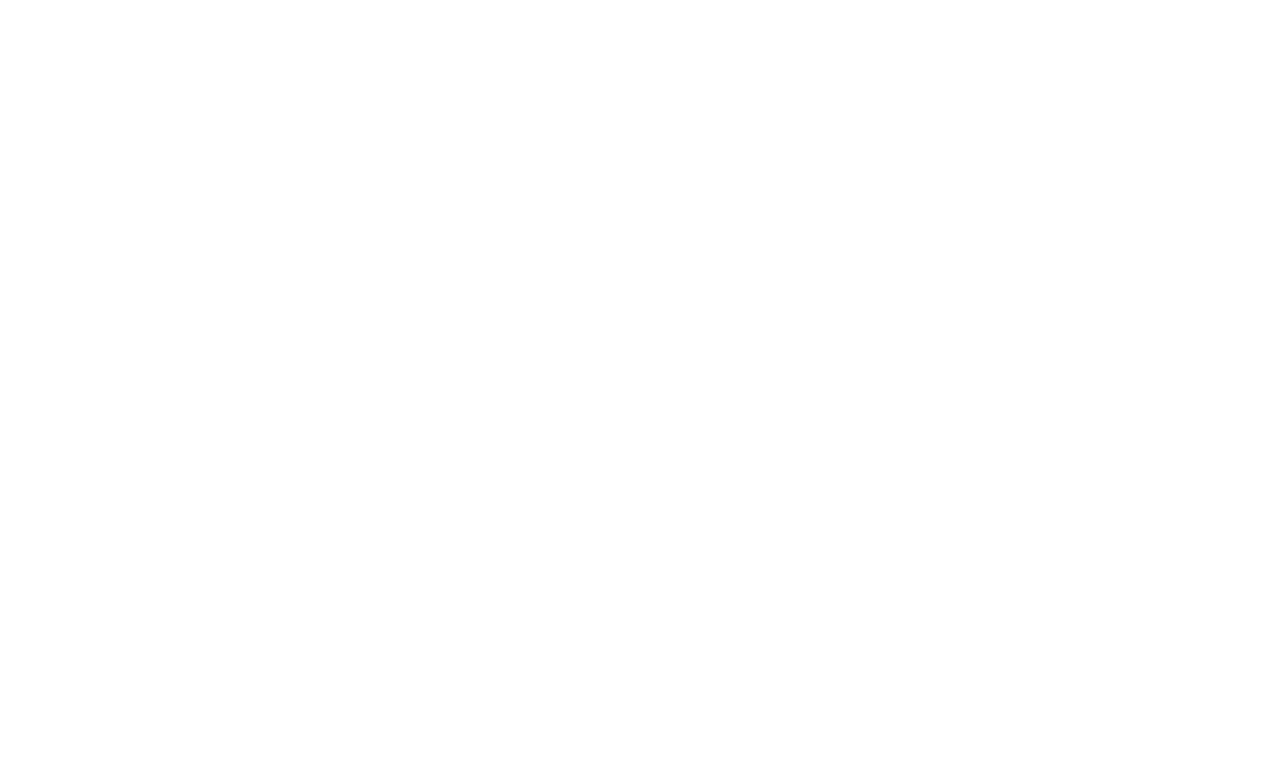
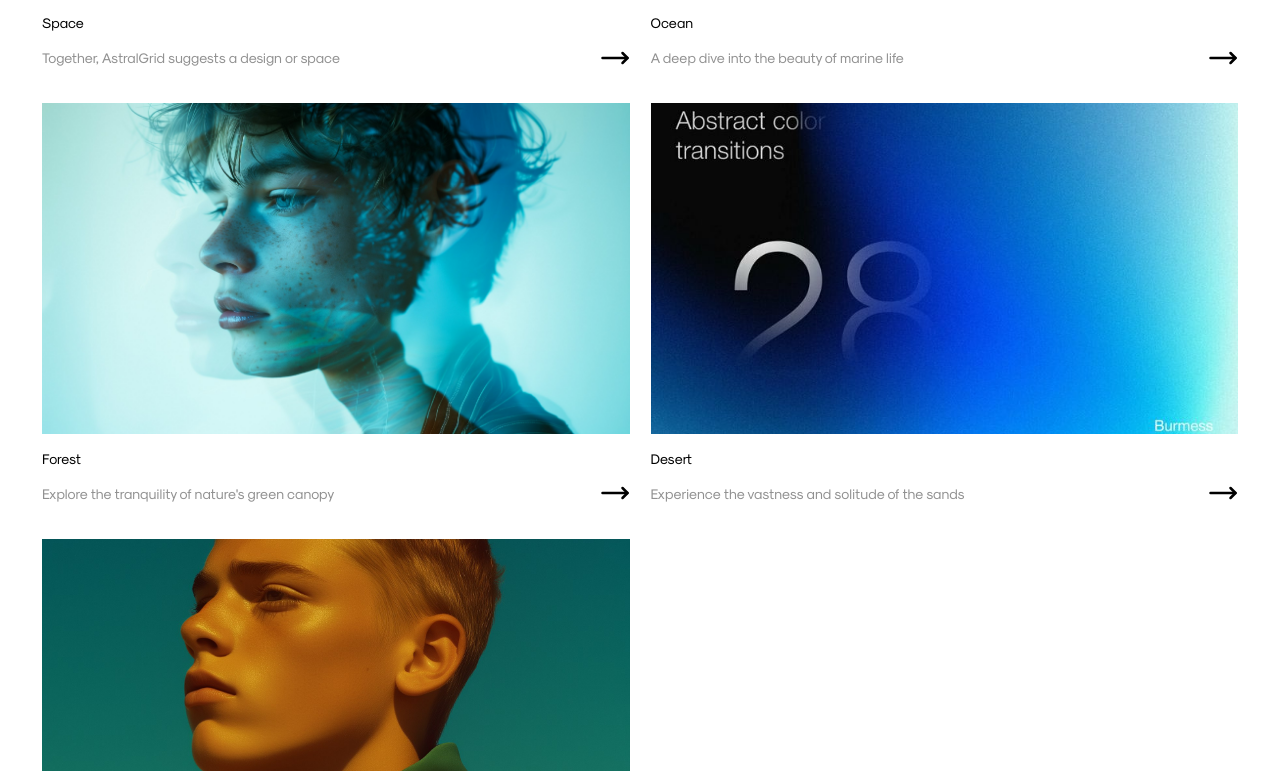
Before and after one commit to jtr-code/astral-grid, a Next.js app: page / in a window 1280 px wide. Shown: the part 1509-2280 px from the top of the page. Before the commit the page ends 1131 px from the top, so only its background shows below. Built offline with nearby package versions, Linux system fonts and the light colour scheme.

Commit message:
add : recent sites

```diff
--- a/app/home/page.tsx
+++ b/app/home/page.tsx
@@ -1,6 +1,7 @@
 import Header from "@/components/Header"
 import TypoGraphy from "@/components/Typography"
 import TrendingPage from "../trending"
+import RecentSites from './../recentsites/index';
 
 const HomePage = () => {
 
@@ -9,9 +10,10 @@ const HomePage = () => {
     <main>
       <Header title="Astral Grid" />
       <section className="max-w-md">
-            <TypoGraphy description={description} />
+        <TypoGraphy description={description} />
       </section>
       <TrendingPage />
+      <RecentSites />
     </main>
   )
 }
--- /dev/null
+++ b/app/recentsites/index.tsx
@@ -0,0 +1,89 @@
+import Header from "@/components/Header"
+import TypoGraphy from "@/components/Typography";
+import Image from "next/image";
+import { MoveRight } from 'lucide-react';
+
+interface RecentSiteProps {
+    id: number;
+    image: string;
+    title: string;
+    description: string;
+
+}
+const RecentSites = () => {
+
+    const recentSitesData: RecentSiteProps[] = [
+        {
+            "id": 1,
+            "image": "/image1.jpg",
+            "title": "Space",
+            "description": "Together, AstralGrid suggests a design or space"
+        },
+        {
+            "id": 2,
+            "image": "/image2.jpg",
+            "title": "Ocean",
+            "description": "A deep dive into the beauty of marine life"
+        },
+        {
+            "id": 3,
+            "image": "/image3.jpg",
+            "title": "Forest",
+            "description": "Explore the tranquility of nature's green canopy"
+        },
+        {
+            "id": 4,
+            "image": "/image2.jpg",
+            "title": "Desert",
+            "description": "Experience the vastness and solitude of the sands"
+        },
+        {
+            "id": 5,
+            "image": "/image1.jpg",
+            "title": "Mountains",
+            "description": "Feel the majesty of towering peaks and valleys"
+        }
+    ];
+
+    return (
+        <>
+            <Header title="Recent Sites" isSmallText />
+            <RecentCards data={recentSitesData} />
+        </>
+    )
+}
+
+export default RecentSites
+
+interface RecentCardsProps {
+    data: RecentSiteProps[];
+}
+
+const RecentCards: React.FC<RecentCardsProps> = ({ data }) => {
+
+    return (
+        <main className="grid gap-4 md:gap-6 grid:cols-1 md:grid-cols-2">
+            {
+                data.map(({ id, title, image, description }) => (
+                    <div key={id}>
+                        <div className='relative w-full aspect-[16/9] mb-4'>
+                            <Image
+                                src={image}
+                                fill
+                                objectFit="cover"
+                                sizes="100vw"
+                                alt="Picture of a boy"
+                                quality={100}
+                            />
+                        </div>
+                        <h4 className="font-modernistRegular text-base">{title}</h4>
+                        <section className="flex items-center justify-between ">
+                            <TypoGraphy description={description} />
+                            <MoveRight size={30} />
+                        </section>
+                    </div>
+                ))
+            }
+        </main>
+    )
+}
```
Also changed, not shown: public/image2.jpg (added), public/image3.jpg (added).
